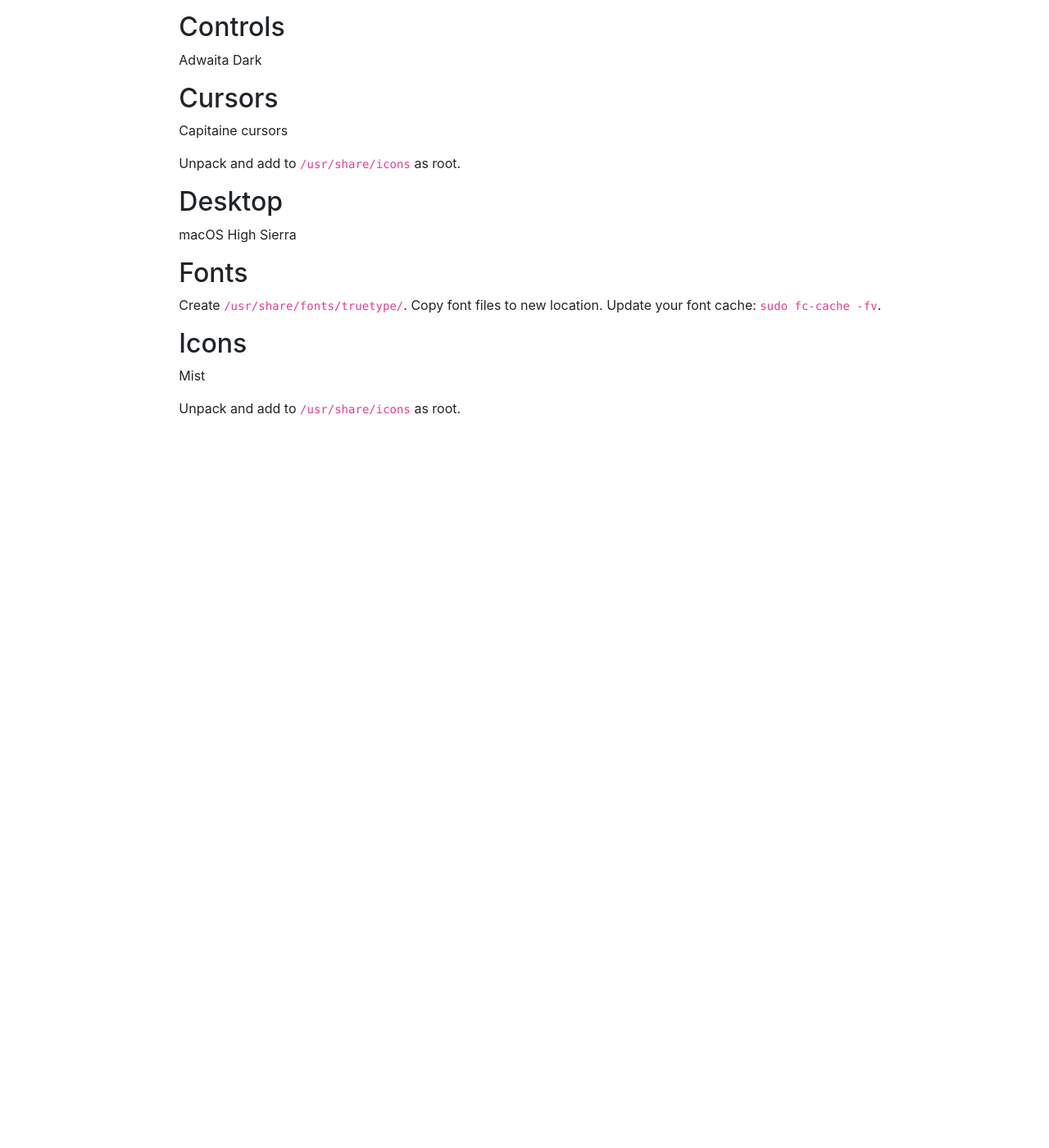
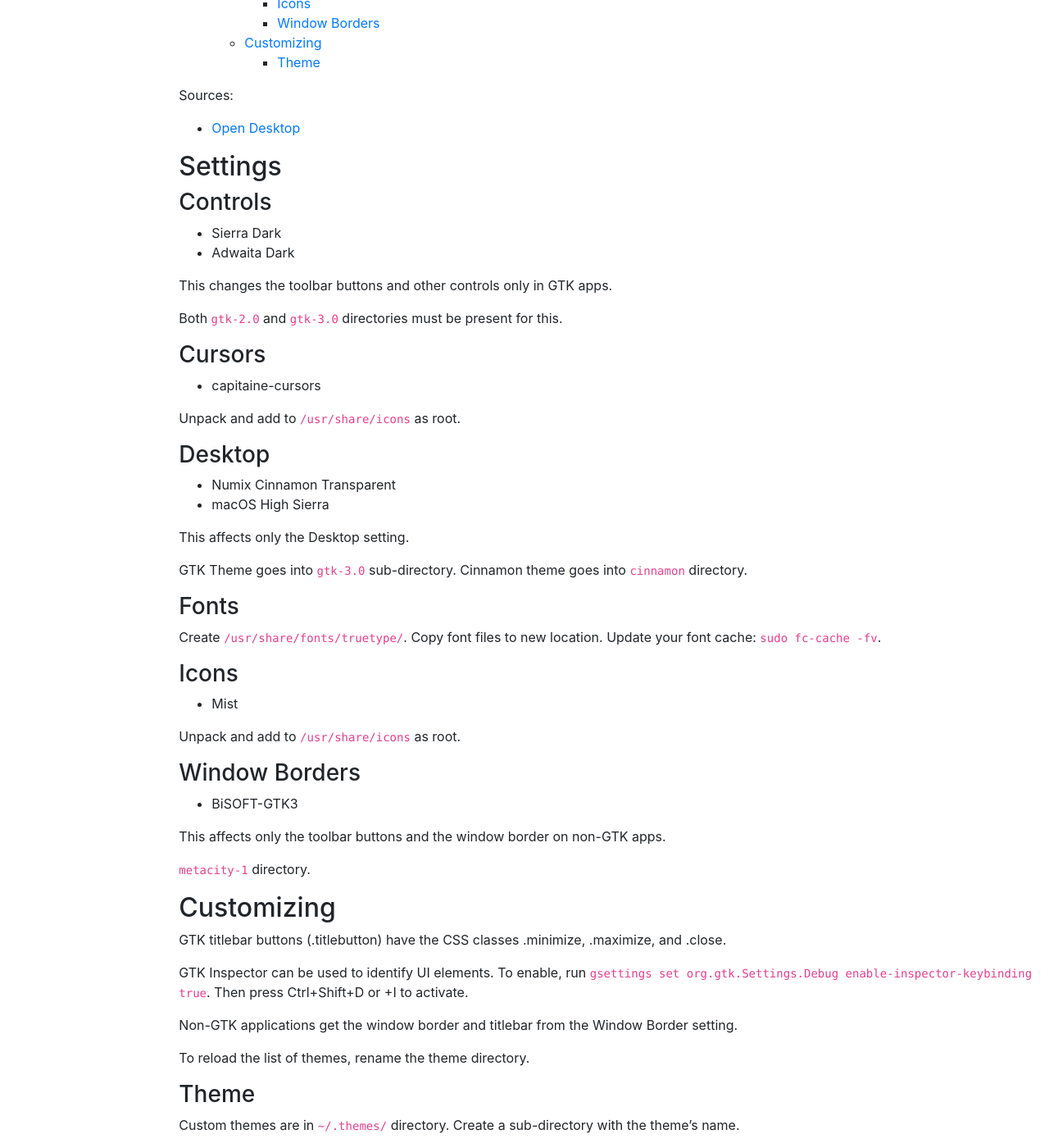
Before and after one commit to MisterY/it-knowledge-base-site, a Jekyll site: the page built from linux/themes.md, in a window 1280 px wide and 1400 px high, scrolled down 264 px. Shown: the whole window at 82% size. Built offline with Jekyll 4.4.1, drawn with Linux system fonts in a browser that asks for light colours; nearby versions of some CDN libraries; our own code applies the rules of GitHub Pages for plain Markdown files; before the commit the page ends 900 px from its top, so only the background shows below that; some of the changed text lies outside the part shown.

Commit message:
renamed pages, adding info about theme customization

```diff
--- a/linux/themes.md
+++ b/linux/themes.md
@@ -1,34 +1,76 @@
 # Themes
+
+- [Themes](#themes)
+    - [Settings](#settings)
+        - [Controls](#controls)
+        - [Cursors](#cursors)
+        - [Desktop](#desktop)
+        - [Fonts](#fonts)
+        - [Icons](#icons)
+        - [Window Borders](#window-borders)
+    - [Customizing](#customizing)
+        - [Theme](#theme)
 
 Sources:
 - [Open Desktop](https://www.opendesktop.org/)
 
-## Borders
+## Settings
 
-BiSOFT-GTK3
+### Controls
 
-## Controls
+- Sierra Dark
+- Adwaita Dark
 
-Adwaita Dark
+This changes the toolbar buttons and other controls only in GTK apps.
 
-## Cursors
+Both `gtk-2.0` and `gtk-3.0` directories must be present for this.
 
-Capitaine cursors
+### Cursors
+
+- capitaine-cursors
 
 Unpack and add to `/usr/share/icons` as root.
 
-## Desktop
+### Desktop
 
-macOS High Sierra
+- Numix Cinnamon Transparent
+- macOS High Sierra
 
-## Fonts
+This affects only the Desktop setting.
+
+GTK Theme goes into `gtk-3.0` sub-directory.
+Cinnamon theme goes into `cinnamon` directory.
+
+### Fonts
 
 Create `/usr/share/fonts/truetype/`.
 Copy font files to new location.
 Update your font cache: `sudo fc-cache -fv`.
 
-## Icons
+### Icons
 
-Mist
+- Mist
 
 Unpack and add to `/usr/share/icons` as root.
+
+### Window Borders
+
+- BiSOFT-GTK3
+
+This affects only the toolbar buttons and the window border on non-GTK apps.
+
+`metacity-1` directory.
+
+## Customizing
+
+GTK titlebar buttons (.titlebutton) have the CSS classes .minimize, .maximize, and .close.
+
+GTK Inspector can be used to identify UI elements. To enable, run `gsettings set org.gtk.Settings.Debug enable-inspector-keybinding true`. Then press Ctrl+Shift+D or +I to activate.
+
+Non-GTK applications get the window border and titlebar from the Window Border setting.
+
+To reload the list of themes, rename the theme directory.
+
+### Theme
+
+Custom themes are in `~/.themes/` directory. Create a sub-directory with the theme's name.
```
Also changed, not shown: linux/applications.md (added, +15 -0 lines), linux/linux.md (+1 -1 lines), linux/software-maintenance.md (deleted, +0 -29 lines), linux/software.md (+28 -8 lines).
